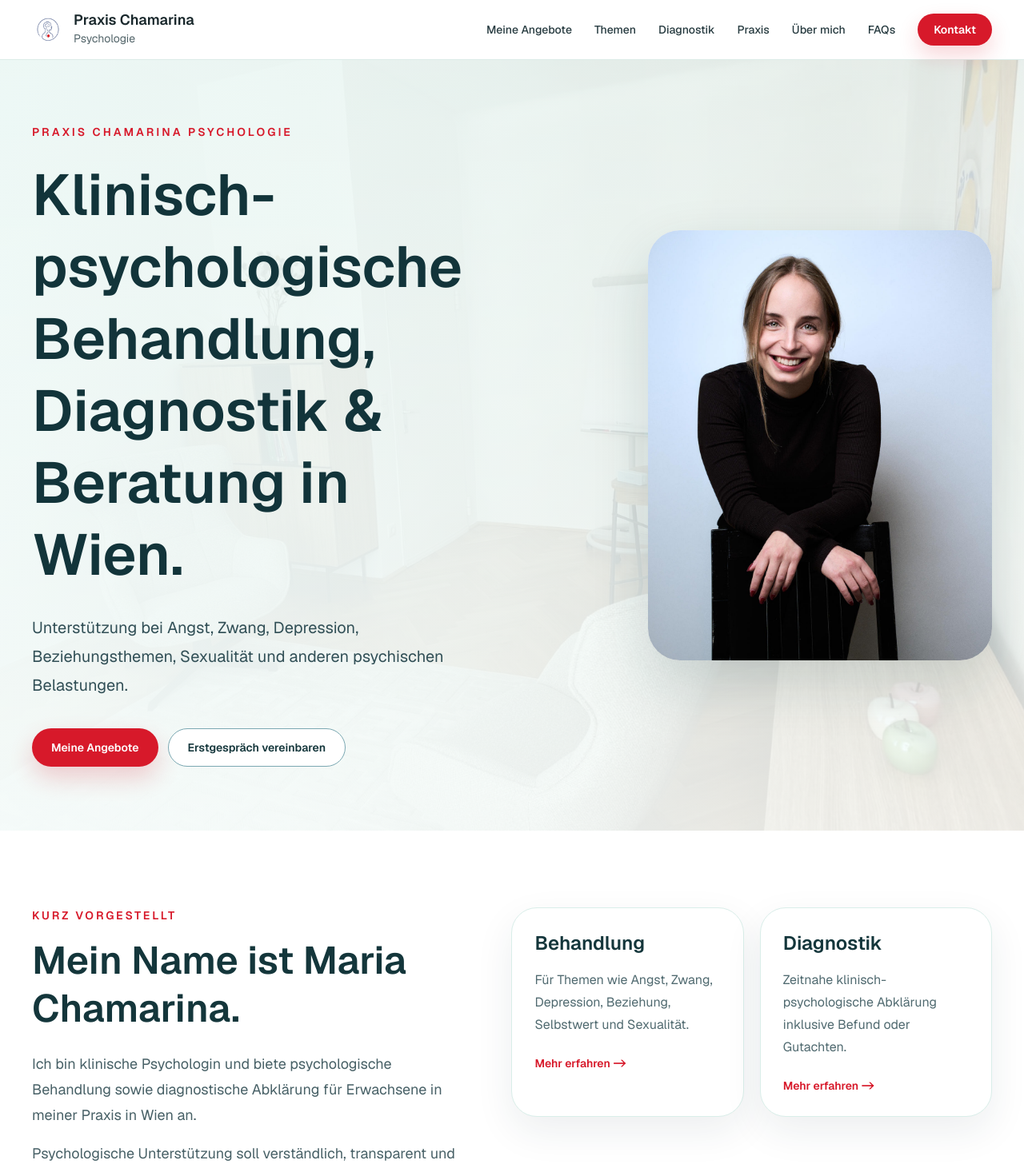
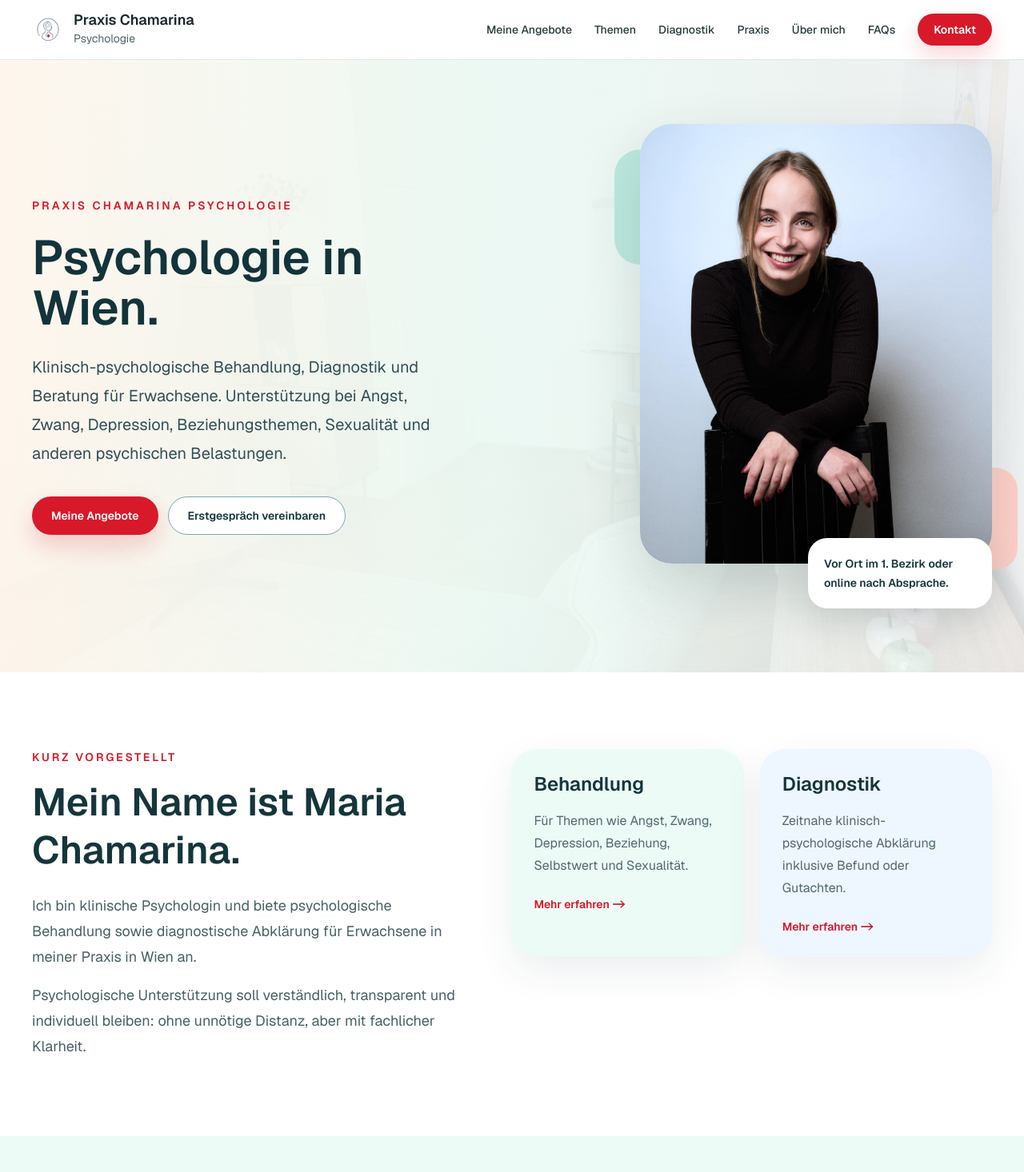
Before and after one commit to jdjuan/chamarina, a Next.js app: page /versionB in a window 1280 px wide. Shown: the top 1466 px of the page at 80% size. Built offline with nearby package versions, Linux system fonts and the light colour scheme.

Commit message:
Refine versionB landing and add subpages

```diff
--- a/src/app/layout.tsx
+++ b/src/app/layout.tsx
@@ -28,7 +28,11 @@ export default function RootLayout({
   children: React.ReactNode;
 }>) {
   return (
-    <html lang="de" className={`${geistSans.variable} ${geistMono.variable}`}>
+    <html
+      lang="de"
+      data-scroll-behavior="smooth"
+      className={`${geistSans.variable} ${geistMono.variable}`}
+    >
       <body>{children}</body>
     </html>
   );
--- a/src/app/versionB/page.tsx
+++ b/src/app/versionB/page.tsx
@@ -6,7 +6,7 @@ import { contact, supportTopics } from "./content";
 export default function VersionBHome() {
   return (
     <main>
-      <section className="relative min-h-[calc(100svh-73px)] overflow-hidden bg-[#e9f8f5]">
+      <section className="relative overflow-hidden bg-[#fff7ee]">
         <Image
           src="/images/praxis1.png"
           alt="Heller Praxisraum der Praxis Chamarina"
@@ -14,21 +14,21 @@ export default function VersionBHome() {
           priority
           unoptimized
           sizes="100vw"
-          className="object-cover object-center opacity-55"
+          className="object-cover object-center opacity-38"
         />
-        <div className="absolute inset-0 bg-[linear-gradient(180deg,rgba(255,255,255,0.2),rgba(255,255,255,0.58)),linear-gradient(90deg,rgba(233,248,245,0.92)_0%,rgba(233,248,245,0.72)_44%,rgba(233,248,245,0.28)_100%)]" />
-        <div className="relative mx-auto grid min-h-[calc(100svh-73px)] max-w-7xl items-center gap-12 px-5 py-20 sm:px-8 lg:grid-cols-[0.9fr_1.1fr] lg:px-10">
-          <div className="max-w-3xl">
+        <div className="absolute inset-0 bg-[linear-gradient(90deg,rgba(255,247,238,0.95)_0%,rgba(236,251,246,0.9)_48%,rgba(238,246,255,0.58)_100%)]" />
+        <div className="relative mx-auto grid min-h-[calc(100svh-73px)] max-w-7xl items-center gap-10 px-5 py-14 sm:px-8 sm:py-16 lg:grid-cols-[0.92fr_1.08fr] lg:px-10 lg:py-20">
+          <div className="max-w-2xl">
             <p className="text-sm font-semibold uppercase tracking-[0.22em] text-[#d7192a]">
               Praxis Chamarina Psychologie
             </p>
-            <h1 className="mt-6 text-5xl font-semibold leading-tight text-[#12343a] sm:text-7xl">
-              Klinisch-psychologische Behandlung, Diagnostik & Beratung in
-              Wien.
+            <h1 className="mt-6 text-4xl font-semibold leading-[1.05] text-[#12343a] sm:text-5xl lg:text-6xl">
+              Psychologie in Wien.
             </h1>
-            <p className="mt-7 max-w-2xl text-xl leading-9 text-[#314f56]">
-              Unterstützung bei Angst, Zwang, Depression, Beziehungsthemen,
-              Sexualität und anderen psychischen Belastungen.
+            <p className="mt-6 max-w-xl text-xl leading-9 text-[#314f56]">
+              Klinisch-psychologische Behandlung, Diagnostik und Beratung für
+              Erwachsene. Unterstützung bei Angst, Zwang, Depression,
+              Beziehungsthemen, Sexualität und anderen psychischen Belastungen.
             </p>
             <div className="mt-9 flex flex-col gap-3 sm:flex-row">
               <CTA href="/versionB/angebote">Meine Angebote</CTA>
@@ -38,8 +38,10 @@ export default function VersionBHome() {
             </div>
           </div>
 
-          <div className="hidden lg:block">
-            <div className="relative ml-auto aspect-[4/5] w-[430px] overflow-hidden rounded-[2.5rem] bg-[#fdf6ef] shadow-[0_28px_70px_rgba(20,54,59,0.16)]">
+          <div className="relative mx-auto w-full max-w-[310px] sm:max-w-[360px] lg:ml-auto lg:mr-0 lg:max-w-[440px]">
+            <div className="absolute -left-5 top-8 h-28 w-28 rounded-[2rem] bg-[#bde9df] sm:-left-8 sm:h-36 sm:w-36" />
+            <div className="absolute -right-4 bottom-12 h-24 w-24 rounded-[1.75rem] bg-[#ffd1c9] sm:-right-8 sm:h-32 sm:w-32" />
+            <div className="relative aspect-[4/5] overflow-hidden rounded-[2.5rem] bg-[#eef6ff] shadow-[0_28px_70px_rgba(20,54,59,0.16)]">
               <Image
                 src="/images/maria.png"
                 alt="Maria Chamarina"
@@ -50,11 +52,16 @@ export default function VersionBHome() {
                 className="object-cover object-top"
               />
             </div>
+            <div className="relative -mt-8 ml-auto max-w-[230px] rounded-3xl bg-white p-5 shadow-[0_18px_44px_rgba(20,54,59,0.13)]">
+              <p className="text-sm font-semibold leading-6 text-[#14363b]">
+                Vor Ort im 1. Bezirk oder online nach Absprache.
+              </p>
+            </div>
           </div>
         </div>
       </section>
 
-      <section className="px-5 py-24 sm:px-8 lg:px-10">
+      <section className="bg-white px-5 py-24 sm:px-8 lg:px-10">
         <div className="mx-auto grid max-w-7xl gap-14 lg:grid-cols-[0.95fr_1.05fr] lg:items-start">
           <SectionTitle
             eyebrow="Kurz vorgestellt"
@@ -73,19 +80,41 @@ export default function VersionBHome() {
           </SectionTitle>
 
           <div className="grid gap-5 sm:grid-cols-2">
-            <SoftCard title="Behandlung" href="/versionB/angebote">
-              Für Themen wie Angst, Zwang, Depression, Beziehung, Selbstwert
-              und Sexualität.
-            </SoftCard>
-            <SoftCard title="Diagnostik" href="/versionB/diagnostik">
-              Zeitnahe klinisch-psychologische Abklärung inklusive Befund oder
-              Gutachten.
-            </SoftCard>
+            <Link
+              className="rounded-[2rem] bg-[#ecfbf6] p-7 shadow-[0_18px_48px_rgba(20,54,59,0.08)] transition hover:-translate-y-1"
+              href="/versionB/angebote"
+            >
+              <h3 className="text-2xl font-semibold text-[#14363b]">
+                Behandlung
+              </h3>
+              <p className="mt-4 leading-7 text-[#506a70]">
+                Für Themen wie Angst, Zwang, Depression, Beziehung, Selbstwert
+                und Sexualität.
+              </p>
+              <p className="mt-6 text-sm font-semibold text-[#d7192a]">
+                Mehr erfahren -&gt;
+              </p>
+            </Link>
+            <Link
+              className="rounded-[2rem] bg-[#eef6ff] p-7 shadow-[0_18px_48px_rgba(20,54,59,0.08)] transition hover:-translate-y-1"
+              href="/versionB/diagnostik"
+            >
+              <h3 className="text-2xl font-semibold text-[#14363b]">
+                Diagnostik
+              </h3>
+              <p className="mt-4 leading-7 text-[#506a70]">
+                Zeitnahe klinisch-psychologische Abklärung inklusive Befund
+                oder Gutachten.
+              </p>
+              <p className="mt-6 text-sm font-semibold text-[#d7192a]">
+                Mehr erfahren -&gt;
+              </p>
+            </Link>
           </div>
         </div>
       </section>
 
-      <section className="bg-[#fff7ee] px-5 py-24 sm:px-8 lg:px-10">
+      <section className="bg-[#ecfbf6] px-5 py-24 sm:px-8 lg:px-10">
         <div className="mx-auto grid max-w-7xl gap-12 lg:grid-cols-[1.05fr_0.95fr] lg:items-center">
           <div>
             <SectionTitle
@@ -110,7 +139,7 @@ export default function VersionBHome() {
             </div>
           </div>
 
-          <div className="relative aspect-[4/3] overflow-hidden rounded-[2.5rem]">
+          <div className="relative aspect-[4/3] overflow-hidden rounded-[2.5rem] shadow-[0_24px_64px_rgba(20,54,59,0.12)]">
             <Image
               src="/images/praxis2.png"
               alt="Sitzbereich der Praxis mit hellen Fenstern"
@@ -122,7 +151,7 @@ export default function VersionBHome() {
         </div>
       </section>
 
-      <section className="px-5 py-24 sm:px-8 lg:px-10">
+      <section className="bg-[#fffaf4] px-5 py-24 sm:px-8 lg:px-10">
         <div className="mx-auto max-w-7xl">
           <SectionTitle
             eyebrow="Überblick"
@@ -147,7 +176,7 @@ export default function VersionBHome() {
         </div>
       </section>
 
-      <section className="bg-[#e9f8f5] px-5 py-20 sm:px-8 lg:px-10">
+      <section className="bg-[#eef6ff] px-5 py-20 sm:px-8 lg:px-10">
         <div className="mx-auto grid max-w-7xl gap-10 lg:grid-cols-[0.8fr_1.2fr] lg:items-center">
           <div>
             <p className="text-sm font-semibold uppercase tracking-[0.22em] text-[#d7192a]">
```
